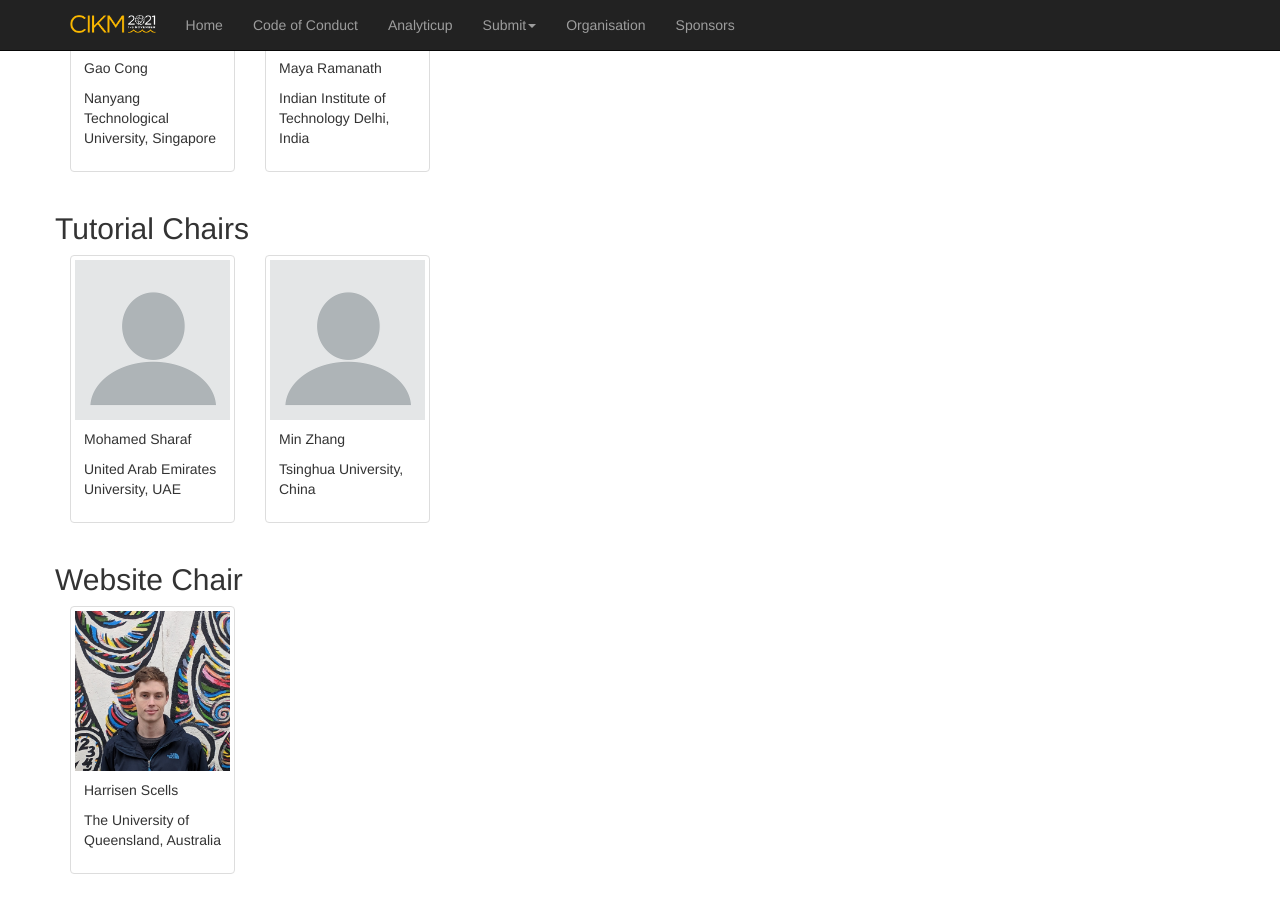
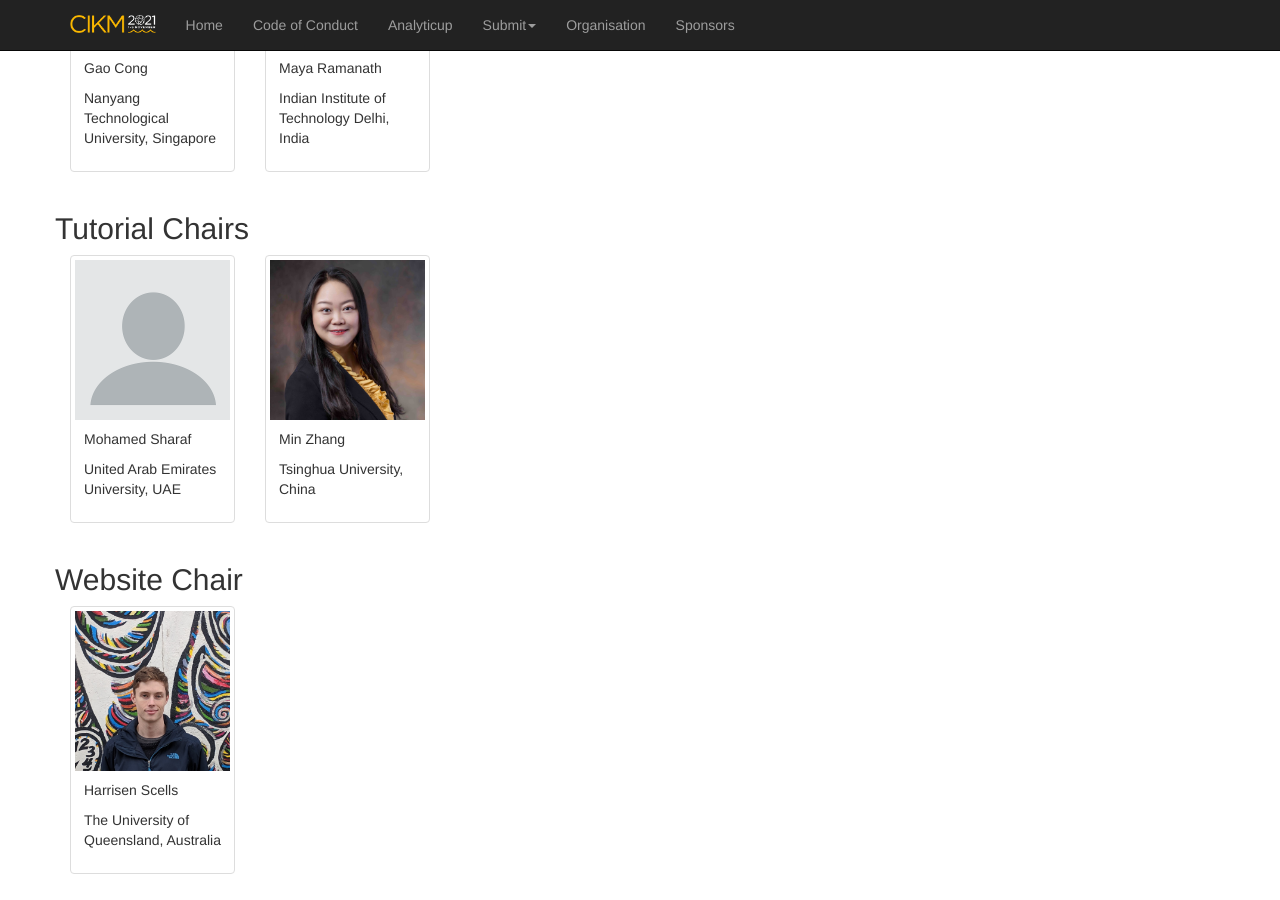
Before and after one commit to ielab/cikm2021-website, a Jekyll site: the page built from committee.md, in a window 1280 px wide and 900 px high, scrolled down 2485 px. Built offline with Jekyll 4.4.1, drawn with Linux system fonts in a browser that asks for light colours; comment, search, counter and statistics services are not loaded; our own code applies the rules of GitHub Pages for plain Markdown files.

Commit message:
Add photo for Min Zhang.

```diff
--- a/_data/oc.yml
+++ b/_data/oc.yml
@@ -76,7 +76,7 @@ chairs:
         img:
       - name: Min Zhang
         org: Tsinghua University, China
-        img:
+        img: /img/oc/MinZhang-photo.jpg
 
   - name: Website Chair
     members:
```
Also changed, not shown: img/oc/MinZhang-photo.jpg (added).
